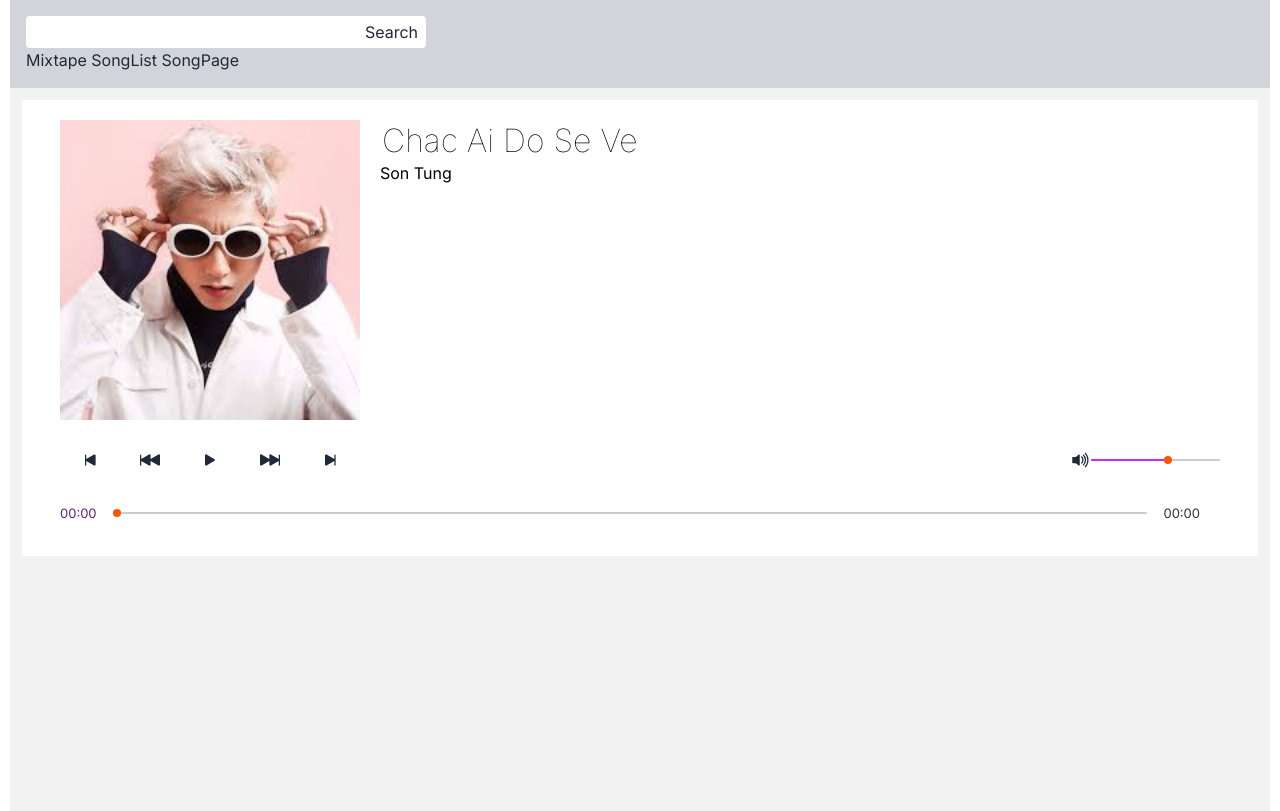
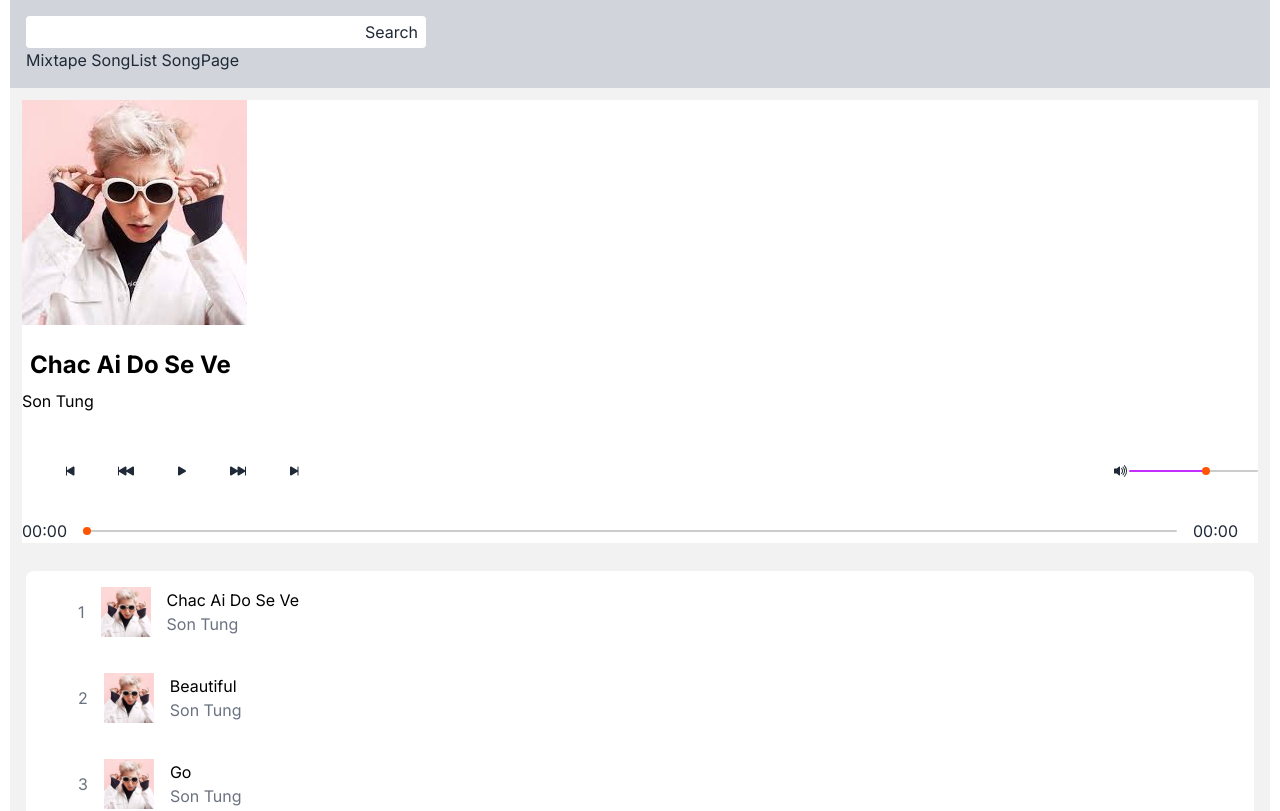
Before and after one commit to trinitrobenzene/mixtape-app, a Next.js app: page /songlist in a window 1280 px wide. Shown: the top 811 px of the page. Built offline with nearby package versions, Linux system fonts and the light colour scheme.

Commit message:
Fix style

```diff
--- a/app/songlist/page.tsx
+++ b/app/songlist/page.tsx
@@ -7,11 +7,11 @@ import "../../styles/index.css";
 import "../../styles/customize-progress-bar.css";
 const SongList = () => {
   return (
-    <div className="grid grid-rows-3 ">
+    <div className="grid grid-rows-1 ">
       <div className="flex flex-col bg-white m-3 rounded-lg space-y-3 relative h-fit">
         <AudioPlayer></AudioPlayer>
       </div>
-      <div className="bg-white m-3 rounded-lg space-y-3 relative">
+      <div className="bg-white m-4 rounded-lg space-y-3 relative">
         <Songs></Songs>
       </div>
     </div>
--- a/components/Audio-Player/AudioPlayer.tsx
+++ b/components/Audio-Player/AudioPlayer.tsx
@@ -30,8 +30,8 @@ const AudioPlayer = () => {
 
   return (
     <>
-      <div className="audio-player">
-        <div className="inner">
+      <div className="bg-white">
+        <div className="max-w-7xl m-auto">
           <DisplayTrack
             {...{
               currentTrack,
--- a/components/Audio-Player/Controls.tsx
+++ b/components/Audio-Player/Controls.tsx
@@ -82,25 +82,25 @@ const Controls = ({
   }, [volume, audioRef, muteVolume]);
 
   return (
-    <div className="controls-wrapper">
-      <div className="controls">
-        <button onClick={handlePrevious}>
+    <div className="flex justify-between items-center mt-2.5">
+      <div className="flex justify-between p-5">
+        <button className="p-5" onClick={handlePrevious}>
           <SkipStartFill />
         </button>
-        <button onClick={skipBackward}>
+        <button className="p-5" onClick={skipBackward}>
           <SkipBackwardFill />
         </button>
-        <button onClick={togglePlayPause}>
+        <button className="p-5" onClick={togglePlayPause}>
           {isPlaying ? <PauseFill /> : <PlayFill />}
         </button>
-        <button onClick={skipForward}>
+        <button className="p-5" onClick={skipForward}>
           <SkipForwardFill />
         </button>
-        <button onClick={handleNext}>
+        <button className="p-5" onClick={handleNext}>
           <SkipEndFill />
         </button>
       </div>
-      <div className="volume">
+      <div className="flex items-center">
         <button onClick={() => setMuteVolume((prev) => !prev)}>
           {muteVolume || volume < 5 ? (
             <VolumeMuteFill />
--- a/components/Audio-Player/DisplayTrack.tsx
+++ b/components/Audio-Player/DisplayTrack.tsx
@@ -22,21 +22,23 @@ const DisplayTrack = ({
         onLoadedMetadata={onLoadedMetadata}
         onEnded={handleNext}
       />
-      <div className="audio-info">
-        <div className="audio-image">
+      <div className="grid gap-4">
+        <div className="w-full md:w-auto">
           {currentTrack.thumbnail ? (
             <Image src={currentTrack.thumbnail || ""} alt="track cover" />
           ) : (
-            <div className="icon-wrapper">
-              <span className="audio-icon">
+            <div className="flex justify-center items-center max-h-fit">
+              <span className="flex justify-center items-center bg-slate-300">
                 <ArrowClockwise />
               </span>
             </div>
           )}
         </div>
-        <div className="text">
-          <p className="title">{currentTrack.title}</p>
-          <p>{currentTrack.author}</p>
+        <div className="text-left text-black">
+          <p className="text-left p-2 text-black font-bold text-2xl">
+            {currentTrack.title}
+          </p>
+          <p className="text-left">{currentTrack.author}</p>
         </div>
       </div>
     </div>
--- a/components/Audio-Player/DisplayTrackInPlaybar.tsx
+++ b/components/Audio-Player/DisplayTrackInPlaybar.tsx
@@ -22,7 +22,7 @@ const DisplayTrackInPlaybar = ({
         onLoadedMetadata={onLoadedMetadata}
         onEnded={handleNext}
       />
-      <div className="audio-info">
+      <div className="grid gap-4">
         <div>
           {currentTrack.thumbnail ? (
             <Image
@@ -33,15 +33,17 @@ const DisplayTrackInPlaybar = ({
               className="rounded-full"
             />
           ) : (
-            <div className="icon-wrapper">
-              <span className="audio-icon">
+            <div className="flex justify-center items-center max-h-fit">
+              <span className="flex justify-center items-center bg-slate-300">
                 <ArrowClockwise />
               </span>
             </div>
           )}
         </div>
-        <div className="text">
-          <p className="title">{currentTrack.title}</p>
+        <div className="text-left text-black">
+          <p className="text-left p-2 text-black font-bold text-2xl">
+            {currentTrack.title}
+          </p>
           <p>{currentTrack.author}</p>
         </div>
       </div>
--- a/components/Audio-Player/ProgressBar.tsx
+++ b/components/Audio-Player/ProgressBar.tsx
@@ -21,7 +21,7 @@ const ProgressBar = ({
 
   return (
     <div className="flex justify-end items-center pr-5 space-x-3 md:space-x-4">
-      <span className="time current">{formatTime(timeProgress)}</span>
+      <span className="bg-white">{formatTime(timeProgress)}</span>
       <input
         type="range"
         ref={progressBarRef}
@@ -31,7 +31,7 @@ const ProgressBar = ({
         }}
         onChange={handleProgressChange}
       />
-      <span className="time">{formatTime(duration)}</span>
+      <span className="bg-white">{formatTime(duration)}</span>
     </div>
   );
 };
--- a/styles/index.css
+++ b/styles/index.css
@@ -7,117 +7,6 @@ body {
   background: #f2f2f2;
   margin: 0 10px;
 }
-
-.audio-player {
-  background: #ffffff;
-}
-
-.inner {
-  max-width: 1200px;
-  margin: 0 auto;
-  padding: 20px;
-}
-
-/* audio info */
-.audio-info {
-  display: flex;
-  gap: 20px;
-}
-
-.text {
-  color: rgb(1, 1, 1);
-}
-
-.title {
-  color: #000000;
-  font-weight: 100;
-  font-size: 32px;
-  margin-bottom: 0;
-  padding: 2px;
-  line-height: 37px;
-}
-
-/* audio image */
-.icon-wrapper {
-  display: flex;
-  align-items: center;
-  justify-content: center;
-  height: 100%;
-}
-
-.audio-image {
-  width: 300px;
-  height: 300px;
-  background: #1e1e1e;
-}
-
-.audio-icon {
-  font-size: 40px;
-  display: flex;
-  justify-content: center;
-  align-items: center;
-  height: 80px;
-  width: 80px;
-  border-radius: 50%;
-  background: #989898;
-}
-
-.audio-image img {
-  object-fit: cover;
-  width: 100%;
-  height: 100%;
-  vertical-align: middle;
-}
-
-/* controls */
-.controls-wrapper {
-  display: flex;
-  justify-content: space-between;
-  align-items: center;
-  margin-top: 10px;
-}
-
-.controls button {
-  padding: 20px;
-}
-.volume button {
-  border: none;
-  background-color: transparent;
-  margin-right: 8px;
-  cursor: pointer;
-}
-
-button svg {
-  font-size: 20px;
-}
-
-.volume {
-  display: flex;
-  align-items: center;
-}
-
-.volume button {
-  margin: 0;
-}
-
-.progress {
-  display: flex;
-  align-items: center;
-  gap: 10px;
-  width: 100%;
-}
-
-/* time */
-.time {
-  color: #333;
-  font-size: 13px;
-  line-height: 46px;
-}
-
-.time.current {
-  color: rgb(100, 32, 130);
-}
-
 /* Top bar */
 .top__bar {
   font-size: 0.875rem;
@@ -136,17 +25,3 @@ button svg {
 .top__bar p {
   margin: 0;
 }
-
-.container {
-  width: 100%;
-  border: 1px solid #333;
-  padding: 10px;
-  margin: auto auto;
-}
-
-.listSong {
-  background: #ffffff;
-}
-.song {
-  background: #ffffff;
-}
```
